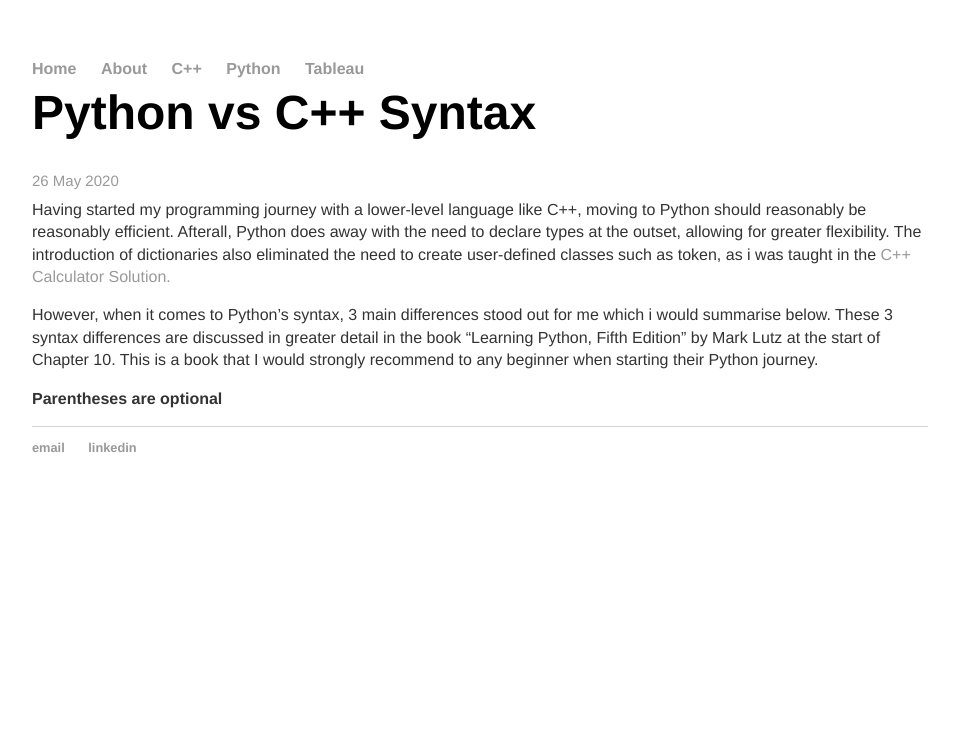
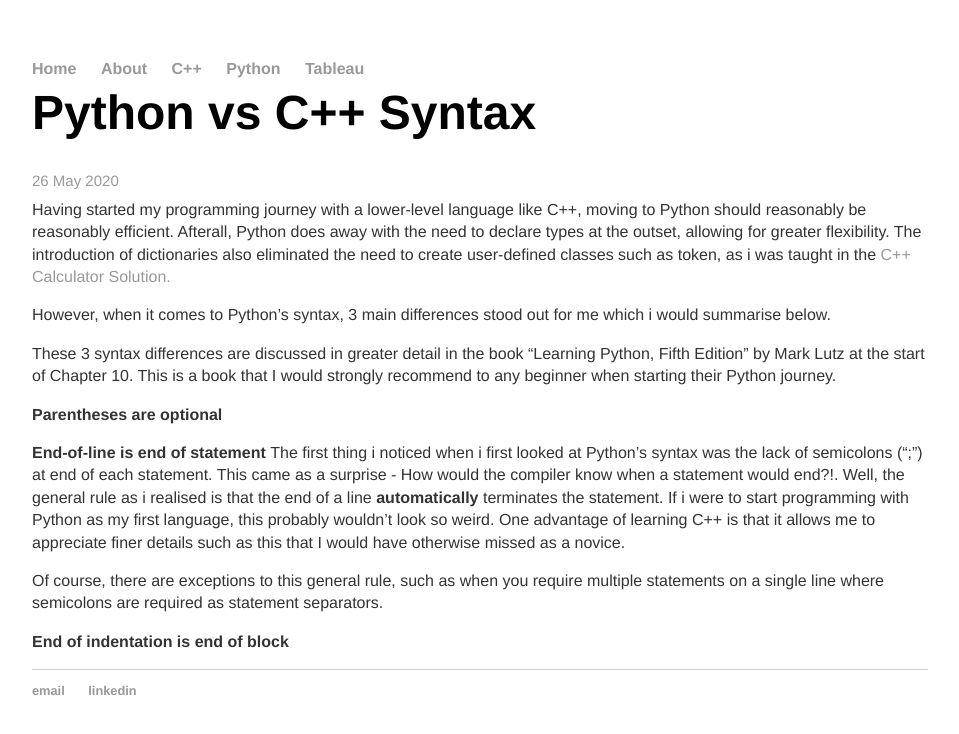
Before and after one commit to cchanzl/Lock-Screen, a Jekyll site: the page built from _posts/2020-05-26-Python-vs-C++-Syntax.md, in a window 1280 px wide. Shown: the top 734 px of the page, without its empty margins (160-1119 px from the left). Built offline with Jekyll 4.4.1, drawn with Linux system fonts in a browser that asks for light colours.

Commit message:
Update 2020-05-26-Python-vs-C++-Syntax.md

```diff
--- a/_posts/2020-05-26-Python-vs-C++-Syntax.md
+++ b/_posts/2020-05-26-Python-vs-C++-Syntax.md
@@ -7,6 +7,16 @@ date: 2020-05-26
 
 Having started my programming journey with a lower-level language like C++, moving to Python should reasonably be reasonably efficient. Afterall, Python does away with the need to declare types at the outset, allowing for greater flexibility. The introduction of dictionaries also eliminated the need to create user-defined classes such as token, as i was taught in the <a href="https://cchanzl.github.io/tableau/2020/05/01/C++-Calculator-Solution">C++ Calculator Solution. </a>
 
-However, when it comes to Python's syntax, 3 main differences stood out for me which i would summarise below. These 3 syntax differences are discussed in greater detail in the book "Learning Python, Fifth Edition" by Mark Lutz at the start of Chapter 10. This is a book that I would strongly recommend to any beginner when starting their Python journey.
+However, when it comes to Python's syntax, 3 main differences stood out for me which i would summarise below.
+
+These 3 syntax differences are discussed in greater detail in the book "Learning Python, Fifth Edition" by Mark Lutz at the start of Chapter 10. This is a book that I would strongly recommend to any beginner when starting their Python journey.
 
 <b> Parentheses are optional </b>
+
+
+<b> End-of-line is end of statement </b>
+The first thing i noticed when i first looked at Python's syntax was the lack of semicolons (";") at end of each statement. This came as a surprise - How would the compiler know when a statement would end?!. Well, the general rule as i realised is that the end of a line <b>automatically</b> terminates the statement. If i were to start programming with Python as my first language, this probably wouldn't look so weird. One advantage of learning C++ is that it allows me to appreciate finer details such as this that I would have otherwise missed as a novice.
+
+Of course, there are exceptions to this general rule, such as when you require multiple statements on a single line where semicolons are required as statement separators.
+
+<b> End of indentation is end of block </b>
```
